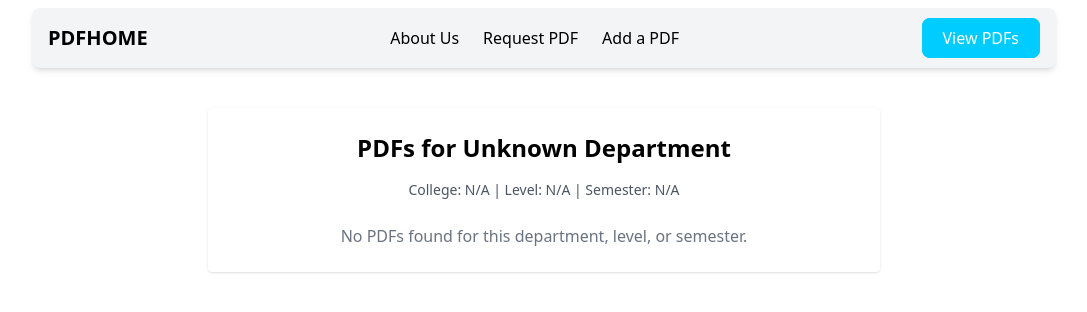
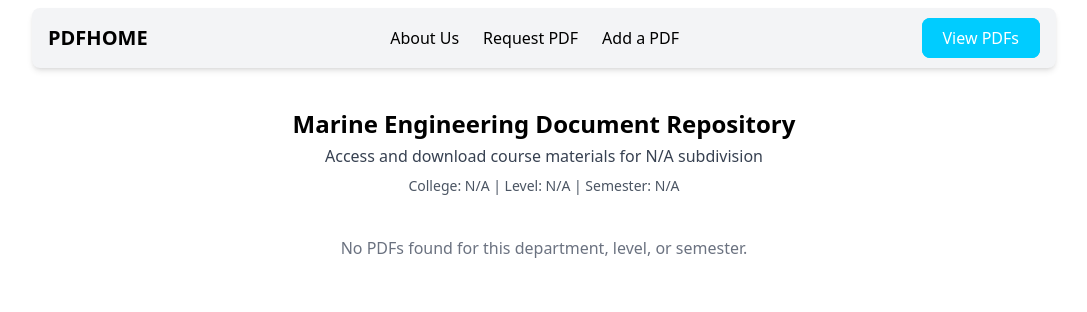
Before and after one commit to Joebakid/PDFHOUSE, a React (Vite) app: page /pdfs-view in a window 1280 px wide. Shown: the top 312 px of the page, without its empty margins (96-1183 px from the left). Built offline with nearby package versions, Linux system fonts and the light colour scheme.

Commit message:
pdf styles added

```diff
--- a/package.json
+++ b/package.json
@@ -10,6 +10,7 @@
     "preview": "vite preview"
   },
   "dependencies": {
+    "lucide-react": "^0.514.0",
     "react": "^19.1.0",
     "react-dom": "^19.1.0",
     "react-icons": "^5.5.0",
--- a/src/Pages/PDFViewer.jsx
+++ b/src/Pages/PDFViewer.jsx
@@ -1,75 +1,124 @@
 import React, { useEffect, useState } from "react";
 import { useLocation } from "react-router-dom";
+import { Minimize2, Maximize2, FileText } from "lucide-react";
+import marineoffshore1 from "../JSON/marineoffshore1.json";
 
-// JSON imports
-import marineoffshore1 from "../JSON/marineoffshore1.json";
-// import marinenaval1 from "../JSON/marinenaval1.json";
-// import marinepowerplant1 from "../JSON/marinepowerplant1.json";
+function Doc({ name, href }) {
+  return (
+    <a
+      href={href}
+      target="_blank"
+      rel="noopener noreferrer"
+      className="bg-[#00CCFF] text-white px-4 py-3 rounded-xl font-medium shadow hover:bg-[#00b0e6] transition flex items-center gap-2 max-w-xs break-words custom-transition"
+    >
+      <FileText size={18} />
+      {name}
+    </a>
+  );
+}
+
+function CourseSection({ title, docs }) {
+  const [isOpen, setIsOpen] = useState(false);
+
+  return (
+    <div className="mb-6 text-left">
+      <h2
+        className="text-lg font-semibold cursor-pointer flex items-center gap-2 bg-gray-100 px-4 py-2 rounded-md shadow"
+        onClick={() => setIsOpen(!isOpen)}
+      >
+        {title} {isOpen ? <Minimize2 size={18} /> : <Maximize2 size={18} />}
+      </h2>
+
+      {isOpen && (
+        <div className="flex flex-wrap gap-4 mt-4">
+          {docs.map((doc, index) => (
+            <Doc key={index} name={doc.name} href={doc.href} />
+          ))}
+        </div>
+      )}
+    </div>
+  );
+}
 
 function PDFViewer() {
   const location = useLocation();
   const { level, college, department, semester, subdivision } =
     location.state || {};
-  const [pdfs, setPdfs] = useState([]);
+  const [sections, setSections] = useState([]);
 
   useEffect(() => {
-    if (!department || !level || !semester) {
-      setPdfs([]);
+    if (
+      !department ||
+      !level ||
+      !semester ||
+      department.toLowerCase().trim() !== "marine engineering" ||
+      level.trim() !== "500" ||
+      semester.toLowerCase().trim() !== "first" ||
+      subdivision?.toLowerCase().trim() !== "offshore"
+    ) {
+      setSections([]);
       return;
     }
 
-    const dept = department.toLowerCase().trim();
-    const sub = subdivision?.toLowerCase().trim(); // may be undefined
-    const sem = semester.toLowerCase().trim();
-    const lvl = level.trim();
+    const data = marineoffshore1;
 
-    let matchedPDFs = [];
+    const keyMapping = {
+      MAR517: "mar517",
+      MAR511: "mar511Docs",
+      EEE516: "eee516Docs",
+      MAR532: "mar532",
+      GET511: "get511",
+      MAR512: "mar512",
+      MEE512: "mee512",
+      "PAST QUESTION": "PQ",
+      MAR518: "mar518",
+    };
 
-    // Marine Engineering 500 Level PDFs - Based on Subdivision and Semester
-    if (dept === "marine engineering" && lvl === "500" && sem === "first") {
-      if (sub === "offshore") {
-        matchedPDFs = Object.values(marineoffshore1).flat();
-      }
-      // Add more when you have the other JSONs:
-      // else if (sub === "naval") matchedPDFs = Object.values(marinenaval1).flat();
-      // else if (sub === "powerplant") matchedPDFs = Object.values(marinepowerplant1).flat();
-    }
+    const courseOrder = [
+      "MAR517",
+      "MAR511",
+      "EEE516",
+      "MAR532",
+      "GET511",
+      "MAR512",
+      "MEE512",
+      "PAST QUESTION",
+      "MAR518",
+    ];
 
-    // You can later add similar conditional blocks for Mechanical or others here
+    const orderedSections = courseOrder
+      .map((course) => {
+        const key = keyMapping[course];
+        const docs = data[key];
+        return docs ? { title: course, docs } : null;
+      })
+      .filter(Boolean);
 
-    setPdfs(matchedPDFs);
+    setSections(orderedSections);
   }, [department, level, semester, subdivision]);
 
   return (
-    <div className="max-w-2xl mx-auto mt-10 p-6 bg-white rounded shadow text-left">
-      <h2 className="text-2xl font-bold mb-4 text-center">
-        PDFs for{" "}
-        {subdivision
-          ? `${subdivision} - ${department}`
-          : department || "Unknown Department"}
-      </h2>
-      <p className="text-center text-sm text-gray-600 mb-6">
-        College: {college || "N/A"} | Level: {level || "N/A"} | Semester:{" "}
-        {semester || "N/A"}
-      </p>
+    <div className="max-w-5xl mx-auto px-4 py-8 text-center  ">
+      <header className="mb-8">
+        <h1 className="text-2xl font-bold">
+          Marine Engineering Document Repository
+        </h1>
+        <p className="text-md text-gray-700 mt-1">
+          Access and download course materials for {subdivision || "N/A"}{" "}
+          subdivision
+        </p>
+        <p className="text-sm text-gray-600 mt-2">
+          College: {college || "N/A"} | Level: {level || "N/A"} | Semester:{" "}
+          {semester || "N/A"}
+        </p>
+      </header>
 
-      {pdfs.length > 0 ? (
-        <ul className="space-y-3">
-          {pdfs.map((pdf, i) => (
-            <li key={i}>
-              <a
-                href={pdf.href}
-                target="_blank"
-                rel="noopener noreferrer"
-                className="text-blue-600 hover:underline"
-              >
-                {pdf.name}
-              </a>
-            </li>
-          ))}
-        </ul>
+      {sections.length > 0 ? (
+        sections.map(({ title, docs }, index) => (
+          <CourseSection key={index} title={title} docs={docs} />
+        ))
       ) : (
-        <p className="text-center text-gray-500">
+        <p className="text-center text-gray-500 mt-10">
           No PDFs found for this department, level, or semester.
         </p>
       )}
```
Also changed, not shown: 1 other file (tests, documents, lock files or other folders).
